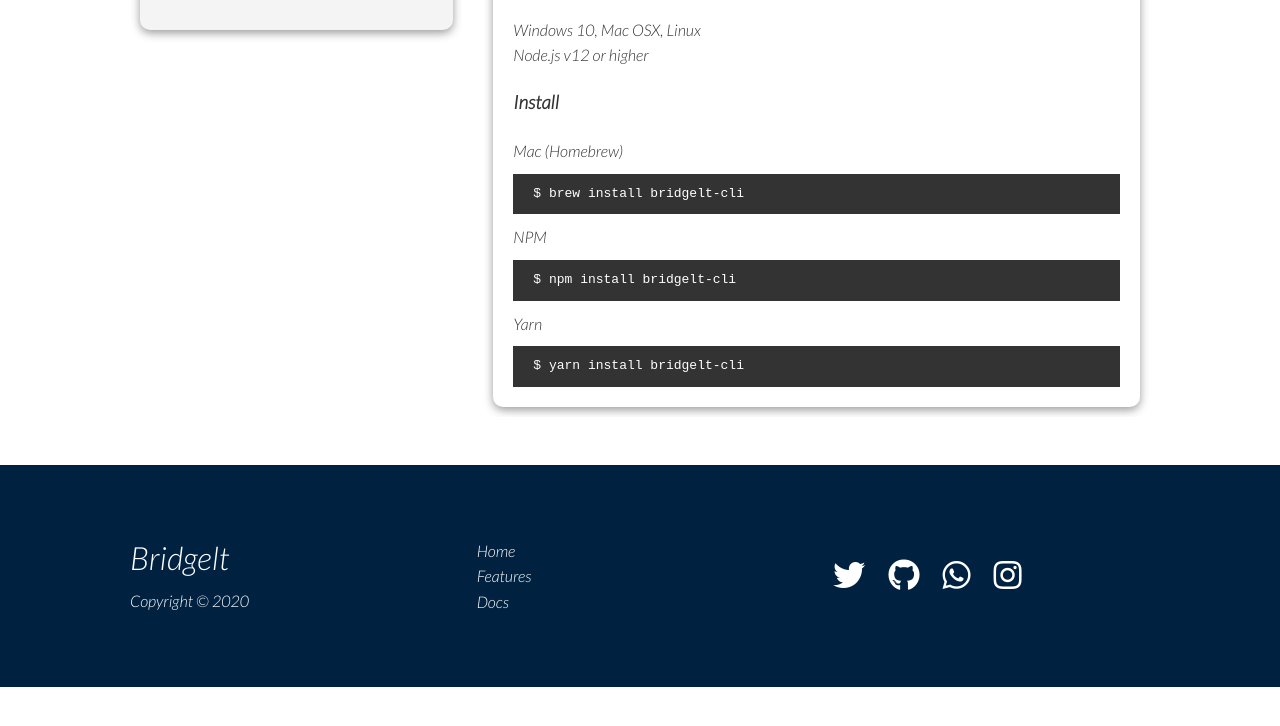
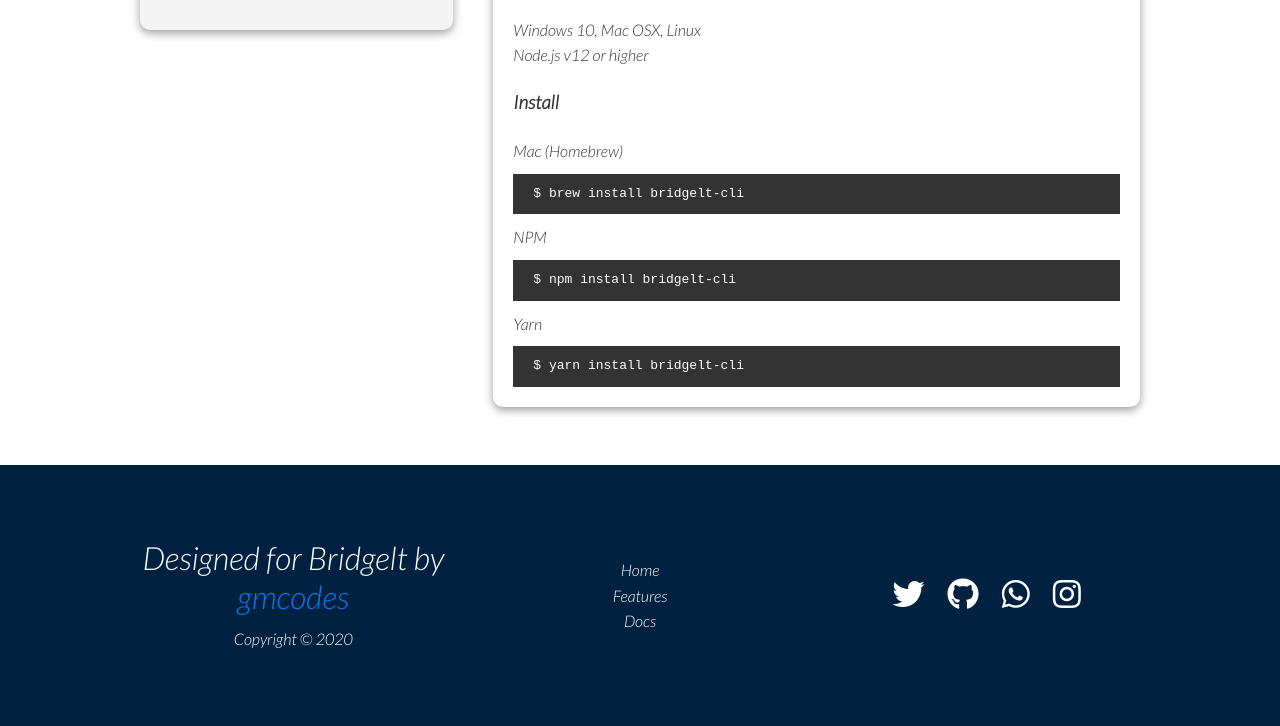
Before and after one commit to gmcodes20/Bridgelt, a plain HTML site: page docs.html in a window 1280 px wide. Shown: the part 828-1554 px from the top of the page. Before the commit the page ends 1515 px from the top, so only its background shows below. Drawn offline with Linux system fonts and the light colour scheme.

Commit message:
update the docs and features footer

```diff
--- a/docs.html
+++ b/docs.html
@@ -102,9 +102,14 @@
 
     <!-- footer -->
     <footer class="footer bg-dark py-5">
-      <div class="container grid grid-3">
+      <div class="container grid grid-3 text-center">
         <div>
-          <h1>Bridgelt</h1>
+          <h1>
+            Designed for Bridgelt by
+            <a href="https://wa.me/message/52WREH2I5GT6F1">
+              <div class="namec">gmcodes</div></a
+            >
+          </h1>
           <p>Copyright &copy; 2020</p>
         </div>
         <nav>
@@ -115,9 +120,13 @@
           </ul>
         </nav>
         <div class="social">
-          <a href="#"><i class="fab fa-twitter fa-2x"></i></a>
-          <a href="#"><i class="fab fa-github fa-2x"></i></a>
-          <a href="#"><i class="fab fa-whatsapp fa-2x"></i></a>
+          <a href="https://twitter.com/gmcodes20?s=09"
+            ><i class="fab fa-twitter fa-2x"></i
+          ></a>
+          <a href="github.com/gmcodes20"><i class="fab fa-github fa-2x"></i></a>
+          <a href="https://wa.me/message/52WREH2I5GT6F1"
+            ><i class="fab fa-whatsapp fa-2x"></i
+          ></a>
           <a href="#"><i class="fab fa-instagram fa-2x"></i></a>
         </div>
       </div>
```
Also changed, not shown: features.html (+14 -5 lines).
